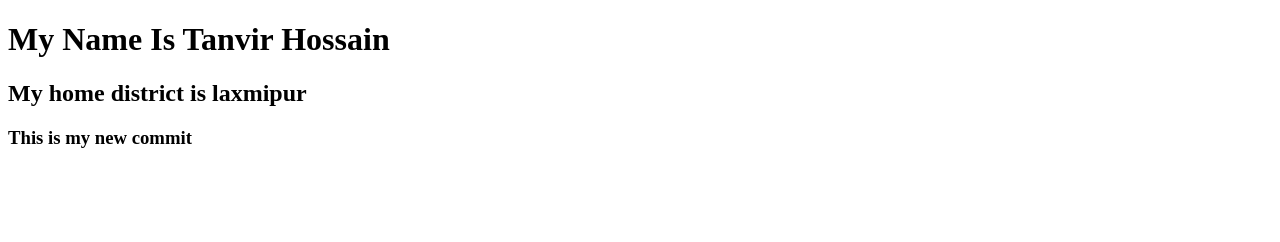
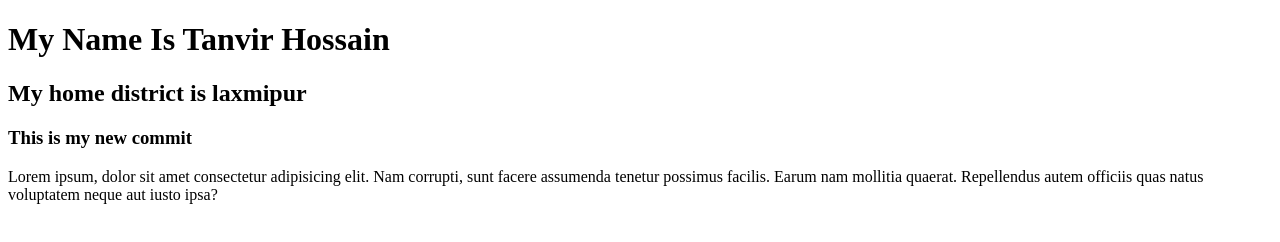
Before and after one commit to tanvir886ta1/my-first-repo, a plain HTML site: page index.html in a window 1280 px wide. Drawn offline with Linux system fonts and the light colour scheme.

Commit message:
My third commit

```diff
--- a/index.html
+++ b/index.html
@@ -13,6 +13,7 @@
 
    <h3>This is my new commit</h3>
 
+   <p>Lorem ipsum, dolor sit amet consectetur adipisicing elit. Nam corrupti, sunt facere assumenda tenetur possimus facilis. Earum nam mollitia quaerat. Repellendus autem officiis quas natus voluptatem neque aut iusto ipsa?</p>
 
 
 
--- /dev/null
+++ b/style.css
@@ -0,0 +1,4 @@
+P{
+  color: brown;
+
+}
```
